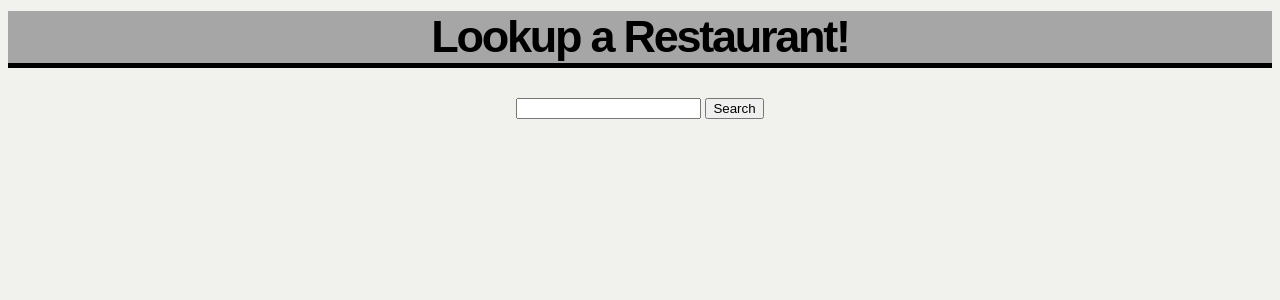
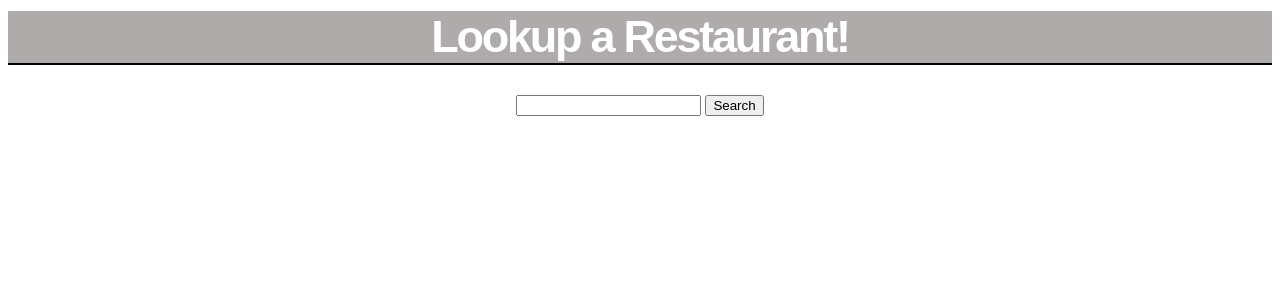
Before and after one commit to aSanchezzz/restaurant_reviewer, a Node server app: page / in a window 1280 px wide. Shown: the top 300 px of the page. Run offline with Node 20, Linux system fonts and the light colour scheme.

Commit message:
new style

```diff
--- a/public/style.css
+++ b/public/style.css
@@ -1,5 +1,5 @@
 body {
-  background-color: #F1F1ED;
+
 }
 
 p {
@@ -17,7 +17,7 @@ h2 {
   font-size: 30px;
   font-weight: 600;
   letter-spacing: -.05em;
-  border-top: 5px solid black;
+  /*border-top: 2px solid black;*/
   padding-top: 1em;
 }
 
@@ -27,6 +27,7 @@ h1, h3, h4, h5, h6 {
     font-weight: 600;
     /*text-align: center;*/
     letter-spacing: -.05em;
-    border-bottom: 5px solid black;
-    background-color: rgb(166, 166, 166);
+    color: white;
+    border-bottom: 2px solid black;
+    background-color: rgb(175, 171, 171);
 }
```
